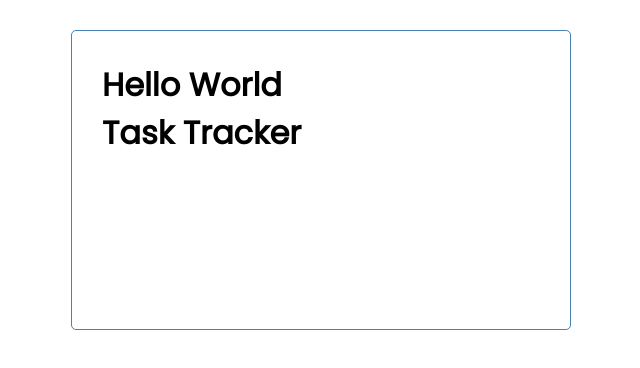
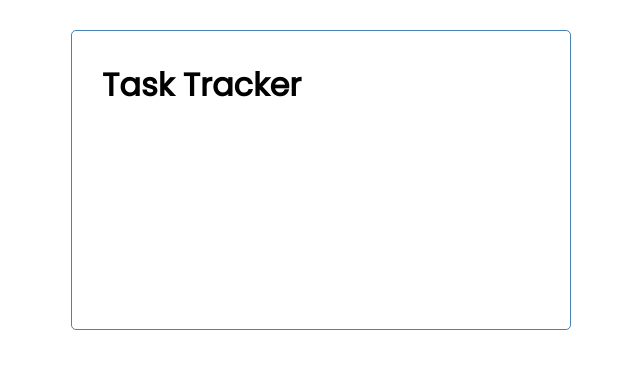
Before and after one commit to eduardosancho/vue-todo-list, a Vue app: page / in a window 1280 px wide. Shown: the top 368 px of the page, without its empty margins (319-959 px from the left). Built offline with nearby package versions, Linux system fonts and the light colour scheme.

Commit message:
Pass in props to Header component

```diff
--- a/src/App.vue
+++ b/src/App.vue
@@ -1,7 +1,6 @@
 <template>
   <div class="container">
-    <h1>Hello World</h1>
-    <Header />
+    <Header title="Task Tracker" />
   </div>
 </template>
 
--- a/src/components/Header.vue
+++ b/src/components/Header.vue
@@ -1,14 +1,21 @@
 <template>
   <header>
-    <h1>Task Tracker</h1>
+    <h1>{{ title }}</h1>
   </header>
 </template>
 
 
 <script>
 export default {
-  name: 'Header',
-}
+  name: "Header",
+  props: {
+    title: {
+      type: String,
+      default: "Hello World"
+    }
+  },
+  // props: ['title']
+};
 </script>
 
 <style scoped>
```
